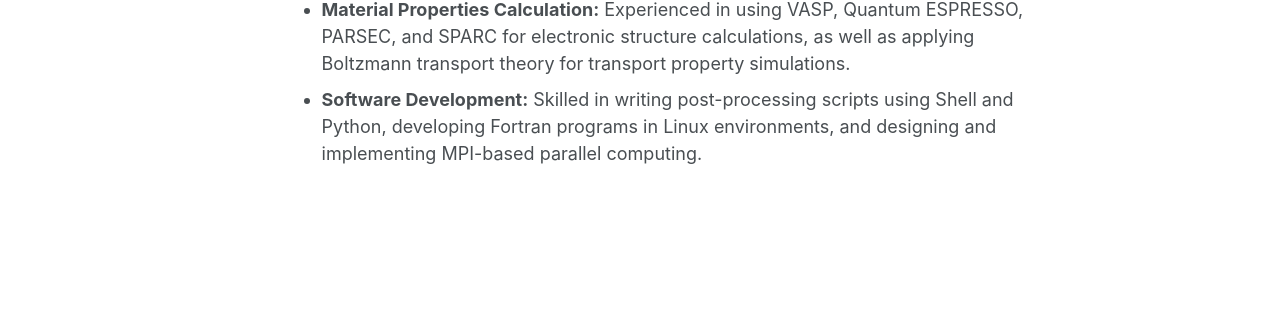
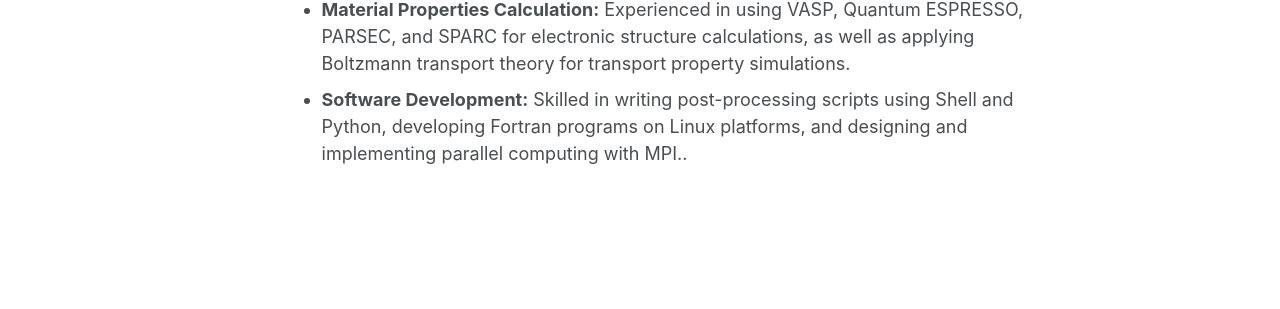
Before and after one commit to lantian-xue/lantian-xue.github.io, a Jekyll site: the page built from _pages/about.md, in a window 1280 px wide and 1337 px high. Shown: the part 836-1145 px from the top of the window. Built offline with Jekyll 4.4.1, drawn with Linux system fonts in a browser that asks for light colours; some web fonts are replaced.

Commit message:
polish the about page

```diff
--- a/_pages/about.md
+++ b/_pages/about.md
@@ -32,4 +32,4 @@ Skills:
 =======
  - **Algorithm Implementation:** Proficient in using mathematical libraries such as ScaLAPACK and FFTW for eigenvalue problem solving and iterative methods like CG for linear equations.
  - **Material Properties Calculation:** Experienced in using VASP, Quantum ESPRESSO, PARSEC, and SPARC for electronic structure calculations, as well as applying Boltzmann transport theory for transport property simulations.
- - **Software Development:** Skilled in writing post-processing scripts using Shell and Python, developing Fortran programs in Linux environments, and designing and implementing MPI-based parallel computing.
+ - **Software Development:** Skilled in writing post-processing scripts using Shell and Python, developing Fortran programs on Linux platforms, and designing and implementing parallel computing with MPI..
```
